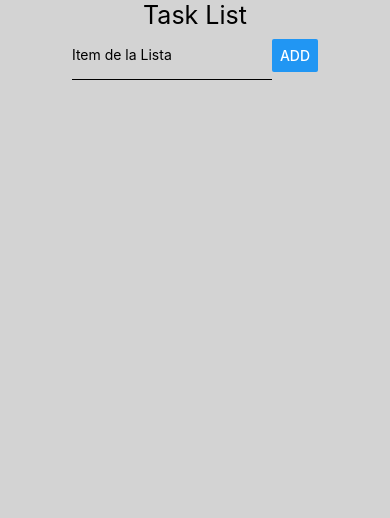
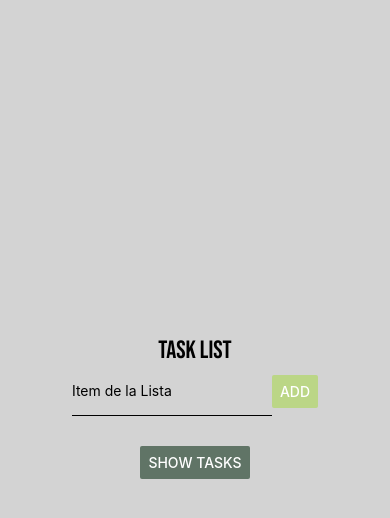
Before and after one commit to maxizavala/CH-RN-48260, a React Native app: screen / in a window 390 px wide. Shown: the top 518 px of the page. Built offline with nearby package versions, Linux system fonts and the light colour scheme.

Commit message:
Desafio: Switch entre pantallas

```diff
--- a/App.js
+++ b/App.js
@@ -1,73 +1,50 @@
-import { Button, FlatList, Text, TextInput, TouchableOpacity, View } from 'react-native';
+import { Button, Text, View } from 'react-native';
 
-import CustomModal from './src/components/CustomModal.js';
+import AddTasks from './src/screens/AddTasks.js';
+import AppLoading from 'expo-app-loading'
 import { StatusBar } from 'expo-status-bar';
-import styles from './Estilos.js';
+import ViewTasks from './src/screens/ViewTasks.js';
+import colors from './src/Estilos/constants/Colors.js';
+import styles from './src/Estilos/Estilos.js';
+import { useFonts } from 'expo-font'
 import { useState } from 'react';
 
 export default function App() {
 
-    const [text, setText] = useState('')
+    const [view, setView] = useState(false)
 
     const [itemList, setItemList] = useState([])
 
-    const [modalVisible, setModalVisible] = useState(false)
-
-    const [selectedItem, setSelectedItem] = useState()
-
-    const addItem = (item) => {
-            if (item != '') {
-                setItemList([...itemList, {id: itemList.length +1, value: item}])
-                setText('')
-            }
+    const viewTasks = () => {
+        setView(!view)
     }
 
-	const onHandlerChangeItem = (t) => {
-        setText(t)
-    }
+    const [loaded] = useFonts({
+        Bebas: require('./assets/fonts/BebasNeue-Regular.ttf'),
+    })
 
-    const deleteItem = (id) => {
-        const newList = itemList.filter(itemList => itemList.id !== id)
-        setItemList(newList)
-        setSelectedItem({})
-        setModalVisible(!modalVisible);
-    }
-
-    const showModal = (id) => {
-    setSelectedItem(itemList.find(itemList => itemList.id === id))
-    setModalVisible(!modalVisible);
-    }
+	if (!loaded) { return <AppLoading/> }
 
     return (
-        <View style={styles.container}>
+        <>
             <StatusBar style="auto" />
-            <Text style={styles.title}>Task List</Text>
-            <View style={styles.inputContainer}>
-                <TextInput
-                    placeholder = "Item de la Lista"
-                    style={styles.input}
-                    value={text}
-                    onChangeText={onHandlerChangeItem}
-                />
-                <Button title="ADD" onPress={() => addItem(text)} />
+            <View style={styles.container}>
+                <Text style={styles.title}>Task List</Text>
+
+                { !view ? <AddTasks itemList={itemList} setItemList={setItemList} /> : null }
+
+                <View style={styles.containerButton}>
+                    <Button
+                        title={view ? "ADD TASKS" : "SHOW TASKS"}
+                        onPress={() => viewTasks()}
+                        color={colors.primary}
+                    />
+                </View>
+
+                { view ? <ViewTasks itemList={itemList} setItemList={setItemList} /> : null }
+
             </View>
-            <FlatList
-                data={itemList}
-                keyExtractor={ item => item.id.toString() }
-                renderItem={({item}) => (
-                    <TouchableOpacity onPress={() => showModal(item.id) }>
-                        <Text style={{fontSize: 20}}>· {item.value}</Text>
-                    </TouchableOpacity>)}
-            />
-
-            <CustomModal
-                deleteItem={deleteItem}
-                setModalVisible={setModalVisible}
-                selectedItem={selectedItem}
-                modalVisible={modalVisible}
-            />
-
-        </View>
+        </>
     );
 }
 
--- a/package.json
+++ b/package.json
@@ -10,6 +10,8 @@
   },
   "dependencies": {
     "expo": "~47.0.9",
+    "expo-app-loading": "^2.1.1",
+    "expo-font": "^11.0.1",
     "expo-status-bar": "~1.4.2",
     "react": "18.1.0",
     "react-native": "0.70.5"
--- a/Estilos.js
+++ b/src/Estilos/Estilos.js
@@ -21,5 +21,9 @@ export default StyleSheet.create({
     },
     title: {
         fontSize: 25,
+        fontFamily: 'Bebas',
+    },
+    containerButton: {
+        margin: 30,
     }
 })
--- /dev/null
+++ b/src/Estilos/constants/Colors.js
@@ -0,0 +1,4 @@
+export default {
+    primary: '#607466',
+    accent: '#BBD686',
+};
--- a/src/components/CustomModal.js
+++ b/src/components/CustomModal.js
@@ -1,7 +1,7 @@
 import { Button, Modal, Text, View } from 'react-native';
 
 import React from 'react'
-import styles from '../../Estilos';
+import styles from '../Estilos/Estilos';
 
 const CustomModal = ({deleteItem, setModalVisible, selectedItem, modalVisible}) => {
 
--- /dev/null
+++ b/src/screens/AddTasks.js
@@ -0,0 +1,38 @@
+import { Button, TextInput, View } from 'react-native';
+
+import React from 'react'
+import colors from '../Estilos/constants/Colors.js';
+import styles from '../Estilos/Estilos.js';
+import { useState } from 'react';
+
+const AddTasks = ({itemList, setItemList}) => {
+
+    const [text, setText] = useState('')
+
+    const addItem = (item) => {
+        if (item != '') {
+            setItemList([...itemList, {id: itemList.length +1, value: item}])
+            setText('')
+        }
+    }
+
+    const onHandlerChangeItem = (t) => {
+        setText(t)
+    }
+
+    return (
+        <>
+            <View style={styles.inputContainer}>
+                <TextInput
+                    placeholder = "Item de la Lista"
+                    style={styles.input}
+                    value={text}
+                    onChangeText={onHandlerChangeItem}
+                />
+                <Button title="ADD" onPress={() => addItem(text)} color={colors.accent} />
+            </View>
+        </>
+    )
+}
+
+export default AddTasks
--- /dev/null
+++ b/src/screens/ViewTasks.js
@@ -0,0 +1,46 @@
+import { FlatList, Text, TouchableOpacity } from 'react-native'
+
+import CustomModal from '../components/CustomModal'
+import React from 'react'
+import { useState } from 'react'
+
+const ViewTasks = ({itemList, setItemList}) => {
+
+    const [modalVisible, setModalVisible] = useState(false)
+
+    const [selectedItem, setSelectedItem] = useState()
+
+    const deleteItem = (id) => {
+        const newList = itemList.filter(itemList => itemList.id !== id)
+        setItemList(newList)
+        setSelectedItem({})
+        setModalVisible(!modalVisible);
+    }
+
+    const showModal = (id) => {
+    setSelectedItem(itemList.find(itemList => itemList.id === id))
+    setModalVisible(!modalVisible);
+    }
+
+    return (
+        <>
+            <FlatList
+                data={itemList}
+                keyExtractor={ item => item.id.toString() }
+                renderItem={({item}) => (
+                    <TouchableOpacity onPress={() => showModal(item.id) }>
+                        <Text style={{fontSize: 20}}>· {item.value}</Text>
+                    </TouchableOpacity>)}
+            />
+
+            <CustomModal
+                deleteItem={deleteItem}
+                setModalVisible={setModalVisible}
+                selectedItem={selectedItem}
+                modalVisible={modalVisible}
+            />
+        </>
+    )
+}
+
+export default ViewTasks
```
Also changed, not shown: assets/fonts/BebasNeue-Regular.ttf (added), 1 other file (tests, documents, lock files or other folders).
